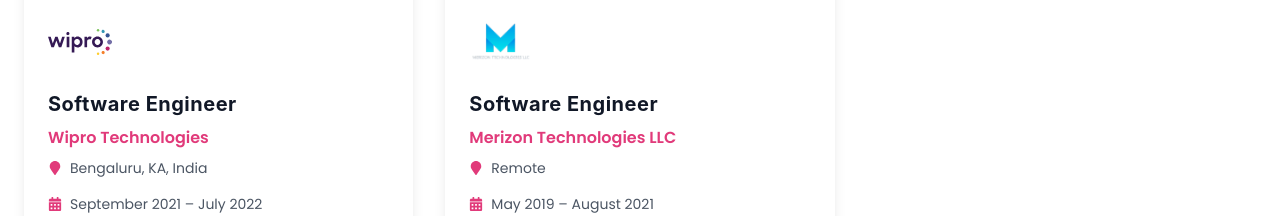
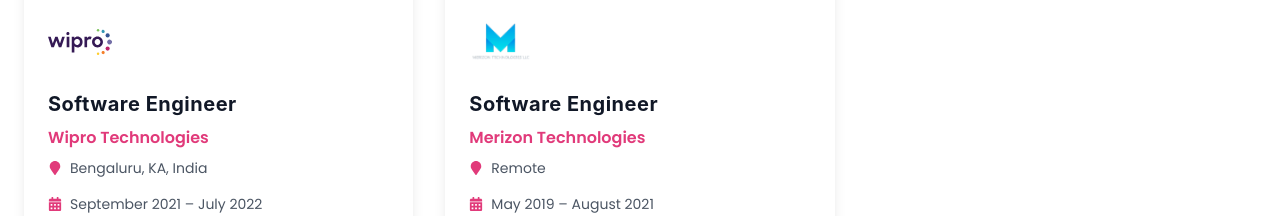
Before and after one commit to saicharankarasala/sai-charan-website, a React (Vite) app: page /experience in a window 1280 px wide. Shown: the part 1326-1542 px from the top of the page. Built offline with nearby package versions, Linux system fonts and the light colour scheme.

Commit message:
Fix: Use correct company name for Merizon Technologies in Experience page logo logic

```diff
--- a/src/pages/Experience.jsx
+++ b/src/pages/Experience.jsx
@@ -102,7 +102,7 @@ const Experience = () => {
     },
     {
       title: 'Software Engineer',
-      company: 'Merizon Technologies LLC',
+      company: 'Merizon Technologies',
       companyUrl: '',
       client: '',
       date: 'May 2019 – August 2021',
@@ -262,7 +262,7 @@ const Experience = () => {
                     <img src={WIPRO_LOGO} alt="Wipro Logo" className="w-full h-full object-contain" />
                   ) : exp.company === "St. Joseph's College of Engineering" ? (
                     <img src={SJCE_LOGO} alt="SJCE Logo" className="w-full h-full object-contain" />
-                  ) : exp.company === 'Merizon Technologies LLC' ? (
+                  ) : exp.company === 'Merizon Technologies' ? (
                     <img src={MT_LOGO} alt="Merizon Technologies Logo" className="w-full h-full object-contain" />
                   ) : exp.company === 'University of Missouri - Kansas City' ? (
                     <img src={UMKC_LOGO} alt="UMKC Logo" className="w-full h-full object-contain" />
```
